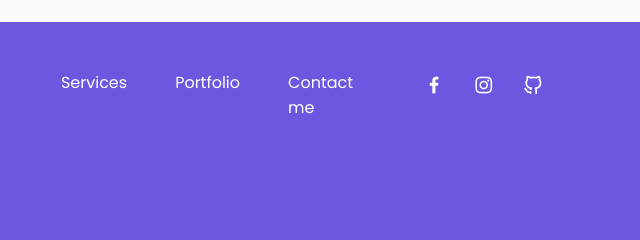
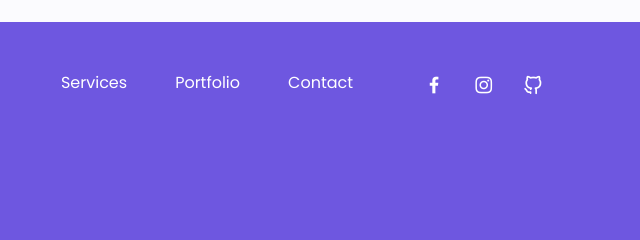
Before and after one commit to Sanchitpoudel/Sanchit, a plain HTML site: page index.html in a window 1280 px wide. Shown: the part 3718-3958 px from the top of the page, 433-1073 px from the left. Drawn offline with nearby package versions, Linux system fonts and the light colour scheme.

Commit message:
commited only a word

```diff
--- a/index.html
+++ b/index.html
@@ -559,7 +559,7 @@
             <a href="#portfolio" class="footer__links">Portfolio</a>
           </li>
           <li>
-            <a href="#contact" class="footer__links">Contact me</a>
+            <a href="#contact" class="footer__links">Contact</a>
           </li>
         </ul>
         <div class="footer__social">
```
